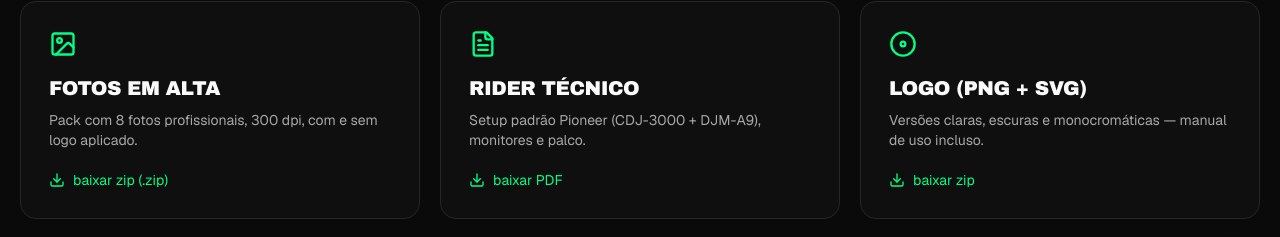
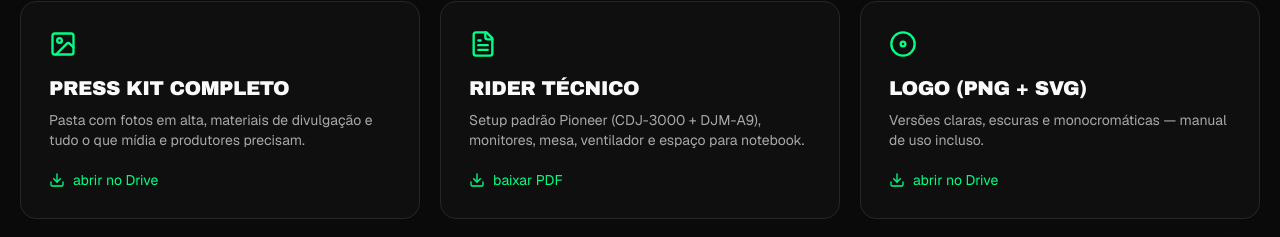
Before and after one commit to luanpoffo/luanpoffo-site, a Next.js app: page /press-kit in a window 1280 px wide. Shown: the part 485-722 px from the top of the page. Built offline with nearby package versions, Linux system fonts and the light colour scheme; no server answers.

Commit message:
Update page.tsx

```diff
--- a/app/press-kit/page.tsx
+++ b/app/press-kit/page.tsx
@@ -13,15 +13,15 @@
 const ASSETS = [
   {
     Icon: ImageIcon,
-    title: "Fotos em alta",
-    desc: "Pack com 8 fotos profissionais, 300 dpi, com e sem logo aplicado.",
-    file: "/press/luanpoffo-fotos.zip",
-    label: "baixar zip (.zip)"
+    title: "Press kit completo",
+    desc: "Pasta com fotos em alta, materiais de divulgação e tudo o que mídia e produtores precisam.",
+    file: "https://drive.google.com/drive/folders/1-S0DEOpewVuDlwvQNuFxO8eWIDnRgDVB?hl=pt-br",
+    label: "abrir no Drive"
   },
   {
     Icon: FileText,
     title: "Rider técnico",
-    desc: "Setup padrão Pioneer (CDJ-3000 + DJM-A9), monitores e palco.",
+    desc: "Setup padrão Pioneer (CDJ-3000 + DJM-A9), monitores, mesa, ventilador e espaço para notebook.",
     file: "/press/rider-tecnico.pdf",
     label: "baixar PDF"
   },
@@ -29,8 +29,8 @@
     Icon: Disc,
     title: "Logo (PNG + SVG)",
     desc: "Versões claras, escuras e monocromáticas — manual de uso incluso.",
-    file: "/press/luanpoffo-logo.zip",
-    label: "baixar zip"
+    file: "https://drive.google.com/drive/folders/1-agsmAKngD00nwJ4AEn657LE-WTcu6Cj?usp=share_link",
+    label: "abrir no Drive"
   }
 ];
 
@@ -72,7 +72,8 @@
             </p>
             <h1 className="mt-4 headline-hero text-balance">Materiais oficiais</h1>
             <p className="mt-5 max-w-2xl text-lg text-foreground/80">
-              Tudo o que mídia, produtores e contratantes precisam em um só lugar.
+              Tudo o que mídia, produtores e contratantes precisam em um só
+              lugar.
             </p>
           </Reveal>
         </div>
@@ -80,7 +81,9 @@
 
       <section className="container pb-12">
         <div className="grid gap-5 md:grid-cols-3">
-          {ASSETS.map(({ Icon, title, desc, file, label }, i) => (
+          {ASSETS.map(({ Icon, title, desc, file, label }, i) => {
+            const isExternal = file.startsWith("http");
+            return (
               <Reveal key={title} delay={i * 0.06}>
                 <div className="card-surface p-7 h-full flex flex-col">
                   <Icon className="text-accent" size={28} />
@@ -88,14 +91,18 @@
                   <p className="mt-2 text-sm text-foreground/65 flex-1">{desc}</p>
                   <a
                     href={file}
-                  download
+                    {...(isExternal
+                      ? { target: "_blank", rel: "noopener noreferrer" }
+                      : { download: true })}
                     className="mt-5 inline-flex items-center gap-2 text-accent text-sm hover:underline"
                   >
-                  <Download size={16} /> {label}
+                    <Download size={16} />
+                    {label}
                   </a>
                 </div>
               </Reveal>
-          ))}
+            );
+          })}
         </div>
       </section>
 
@@ -106,7 +113,6 @@
             Versões curta, média e longa em português e inglês — copie e cole.
           </p>
         </Reveal>
-
         <div className="mt-10 grid gap-5 md:grid-cols-2">
           {BIOS.map((b, i) => (
             <Reveal key={b.label} delay={i * 0.04}>
```
Lines whose indentation alone changed are shown as unchanged.
